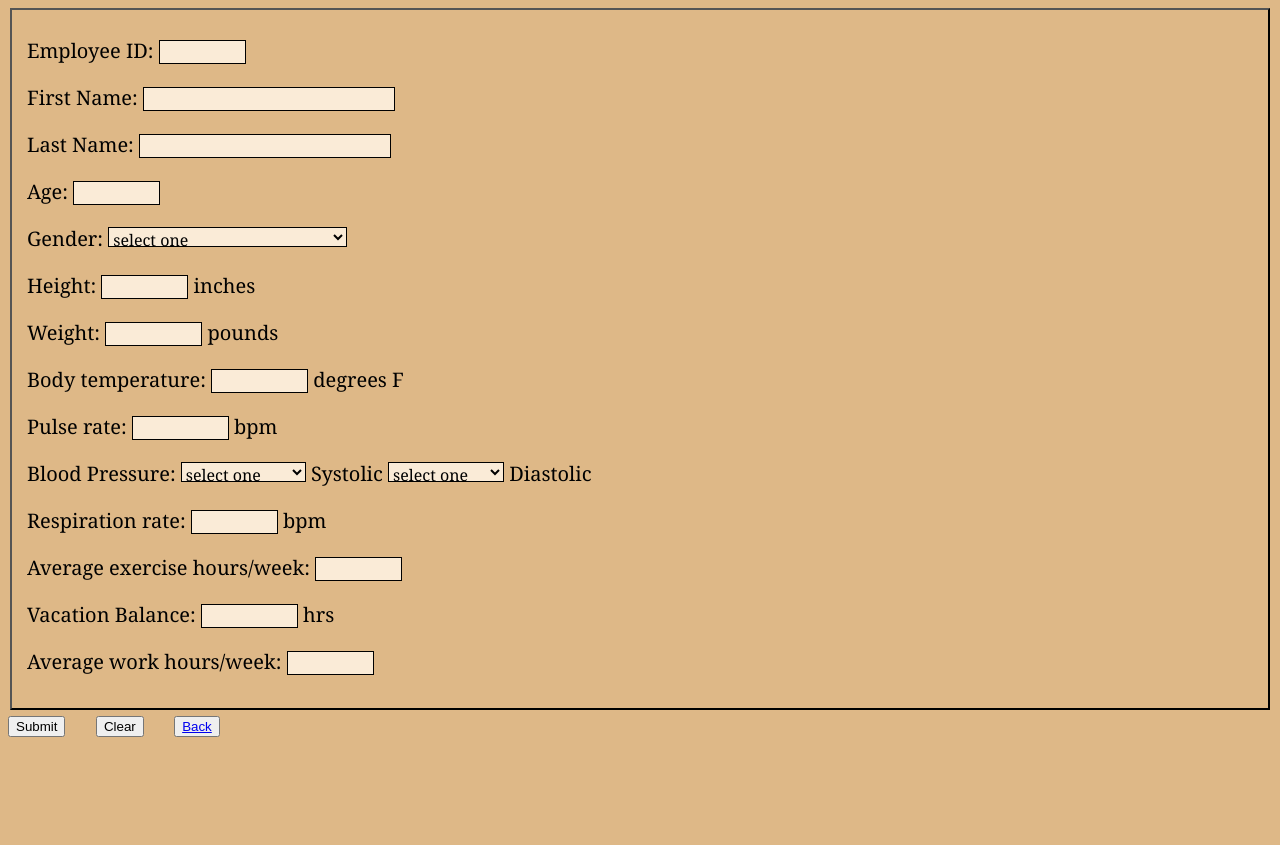
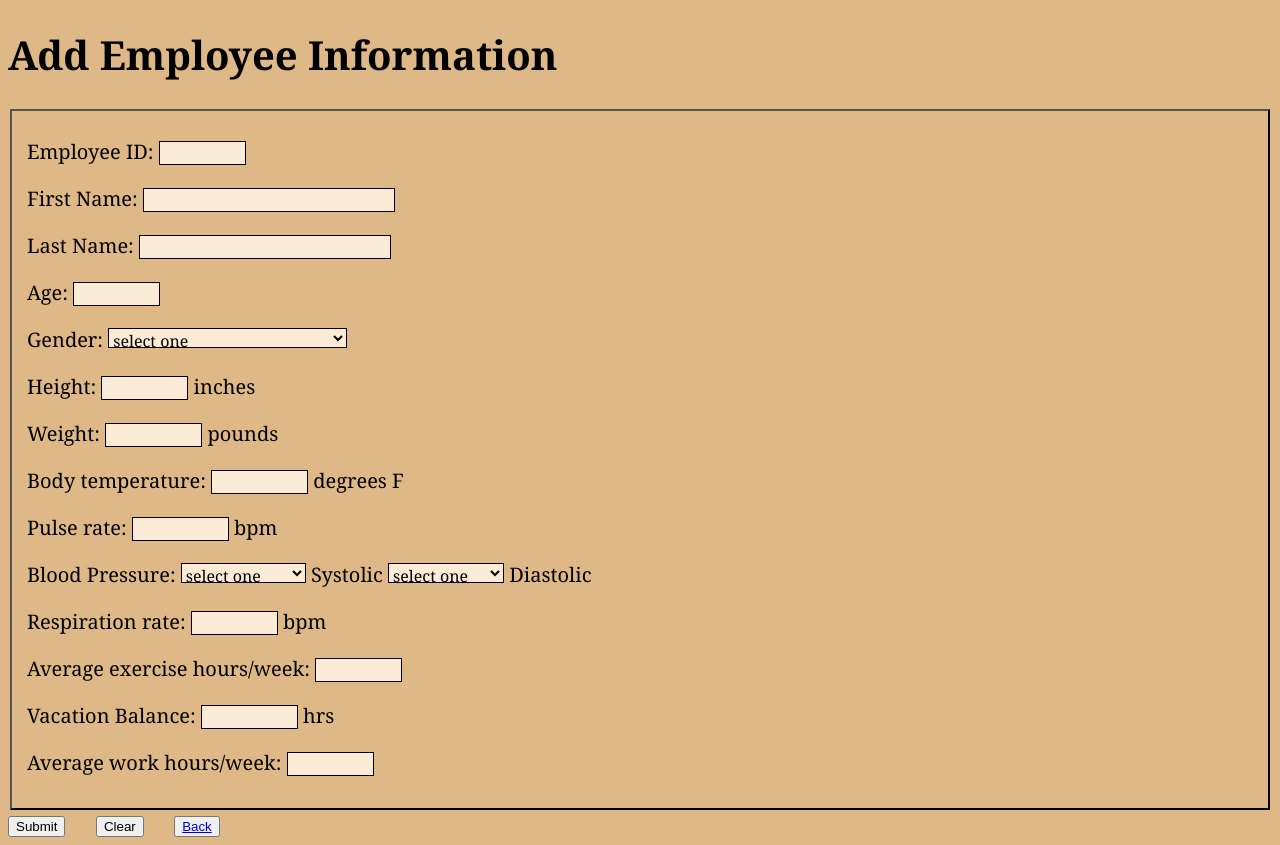
Before and after one commit to kdosa/CSC-179, a plain HTML site: page add_employee.html in a window 1280 px wide. Before the commit the page ends 800 px from the top, so only its background shows below. Drawn offline with Linux system fonts and the light colour scheme.

Commit message:
Update add_employee.html

```diff
--- a/add_employee.html
+++ b/add_employee.html
@@ -8,7 +8,7 @@
     </head>
 
         <body>
-
+                <h1>Add Employee Information</h1>
                <form name="employee">
                 <fieldset>
                    <label for="id">Employee ID: <input type="number" id="id" required min="1" max="10"/></label>
```
